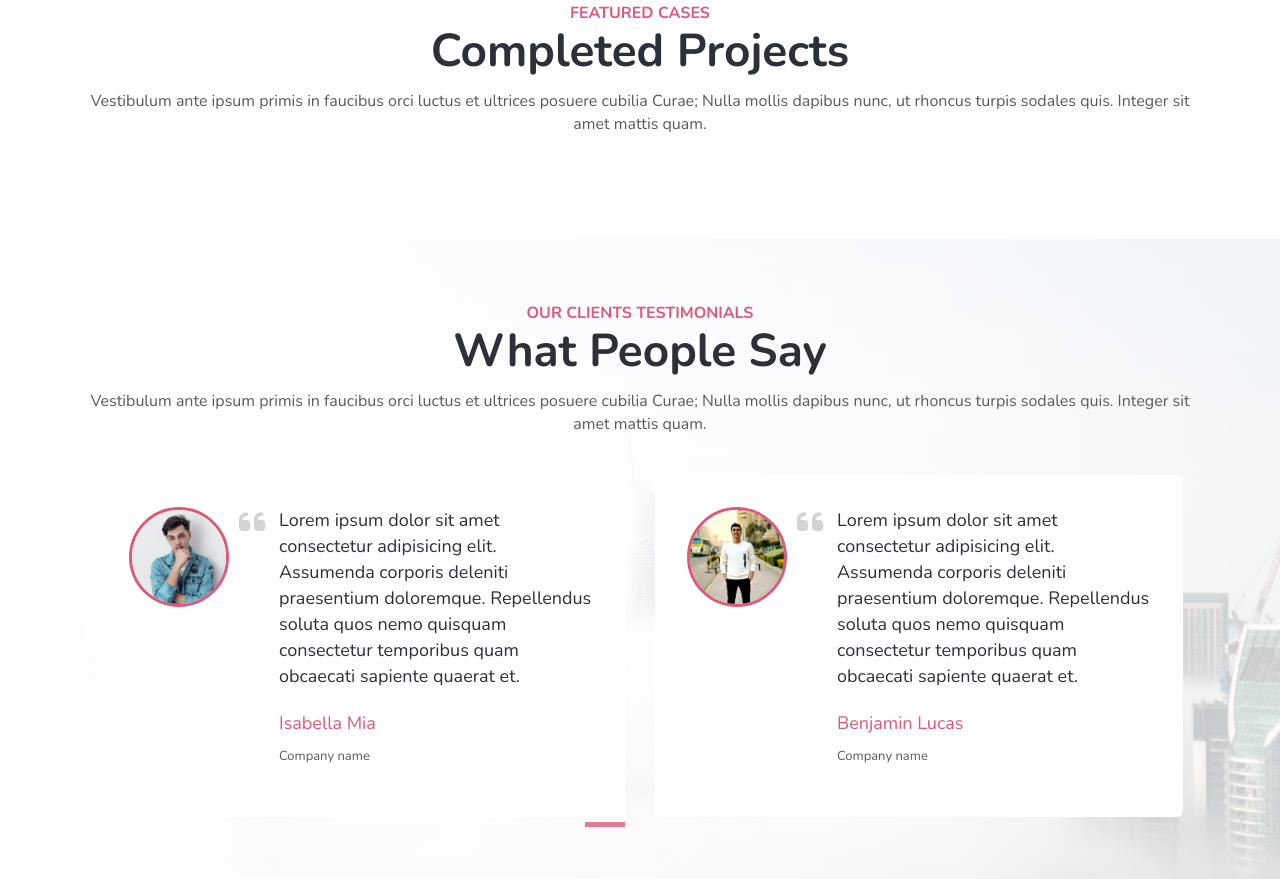
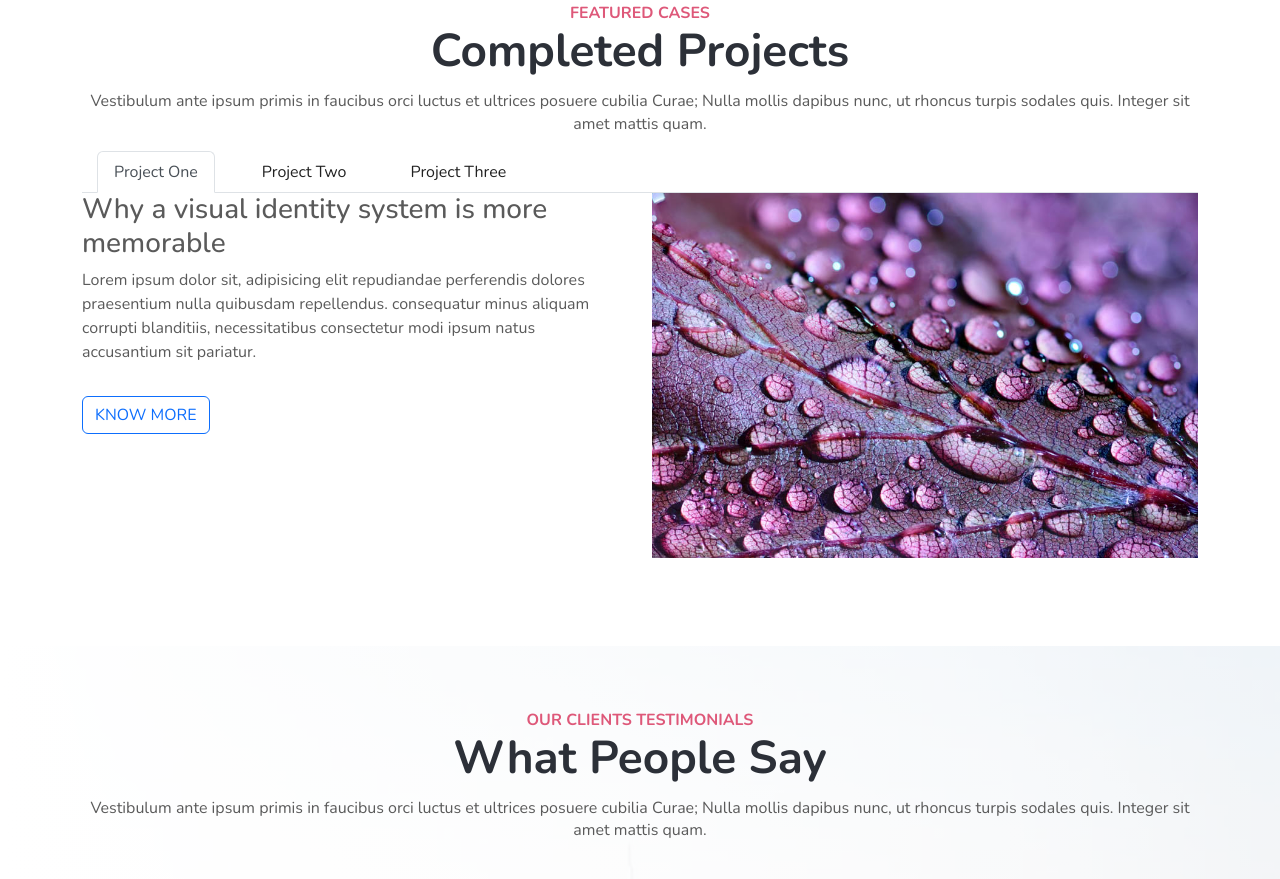
Before and after one commit to tritm97/capstone_bootstrap, a plain HTML site: page index.html in a window 1280 px wide. Shown: the part 3558-4437 px from the top of the page. Drawn offline with nearby package versions, Linux system fonts and the light colour scheme; a script that the page names is missing.

Commit message:
cap nhat phan project home page

```diff
--- a/index.html
+++ b/index.html
@@ -308,7 +308,57 @@
           <h3>Completed Projects</h3>
           <p class="my-3">Vestibulum ante ipsum primis in faucibus orci luctus et ultrices posuere cubilia Curae; Nulla mollis dapibus nunc, ut rhoncus turpis sodales quis. Integer sit amet mattis quam.</p>
         </div>
-        <div class="project_bottom"></div>
+        <div class="project_bottom">
+          <ul class="nav nav-tabs" id="myTab" role="tablist">
+            <li class="nav-item" role="presentation">
+              <button class="nav-link active" id="project-one-tab" data-bs-toggle="tab" data-bs-target="#project-one" type="button" role="tab" aria-controls="project-one" aria-selected="true">Project One</button>
+            </li>
+            <li class="nav-item" role="presentation">
+              <button class="nav-link" id="project-two-tab" data-bs-toggle="tab" data-bs-target="#project-two" type="button" role="tab" aria-controls="project-two" aria-selected="false">Project Two</button>
+            </li>
+            <li class="nav-item" role="presentation">
+              <button class="nav-link" id="project-three-tab" data-bs-toggle="tab" data-bs-target="#project-three" type="button" role="tab" aria-controls="project-three" aria-selected="false">Project Three</button>
+            </li>
+          </ul>
+          <div class="tab-content" id="myTabContent">
+            <div class="tab-pane fade show active" id="project-one" role="tabpanel" aria-labelledby="project-one-tab">
+              <div class="row">
+                <div class="col-md-6">
+                  <h3>Why a visual identity system is more memorable</h3>
+                  <p>Lorem ipsum dolor sit, adipisicing elit repudiandae perferendis dolores praesentium nulla quibusdam repellendus. consequatur minus aliquam corrupti blanditiis, necessitatibus consectetur modi ipsum natus accusantium sit pariatur.</p>
+                  <a href="#" class="btn btn-outline-primary mt-3">KNOW MORE</a>
+                </div>
+                <div class="col-md-6 mt-md-0 mt-5">
+                  <img src="./img/b4.jpg" class="img-fluid" alt="b4">
+                </div>
+              </div>
+            </div>
+            <div class="tab-pane fade" id="project-two" role="tabpanel" aria-labelledby="project-two-tab">
+              <div class="row">
+                <div class="col-md-6">
+                  <img src="./img/b5.jpg" class="img-fluid" alt="b5">
+                </div>
+                <div class="col-md-6 mt-md-0 mt-5">
+                  <h3>Make website that looks Lorem, ipsum dolor.</h3>
+                  <p>Lorem ipsum dolor sit, adipisicing elit repudiandae perferendis dolores praesentium nulla quibusdam repellendus. consequatur minus aliquam corrupti blanditiis, necessitatibus consectetur modi ipsum natus accusantium sit pariatur.</p>
+                  <a href="#" class="btn btn-outline-primary mt-3">KNOW MORE</a>
+                </div>
+              </div>
+            </div>
+            <div class="tab-pane fade" id="project-three" role="tabpanel" aria-labelledby="project-three-tab">
+              <div class="row">
+                <div class="col-md-6">
+                  <h3>Why a visual identity system is more memorable</h3>
+                  <p>Lorem ipsum dolor sit, adipisicing elit repudiandae perferendis dolores praesentium nulla quibusdam repellendus. consequatur minus aliquam corrupti blanditiis, necessitatibus consectetur modi ipsum natus accusantium sit pariatur.</p>
+                  <a href="#" class="btn btn-outline-primary mt-3">KNOW MORE</a>
+                </div>
+                <div class="col-md-6 mt-md-0 mt-5">
+                  <img src="./img/b6.jpg" class="img-fluid" alt="b6">
+                </div>
+              </div>
+            </div>
+          </div>
+        </div>
       </div>
     </section>
 
```
